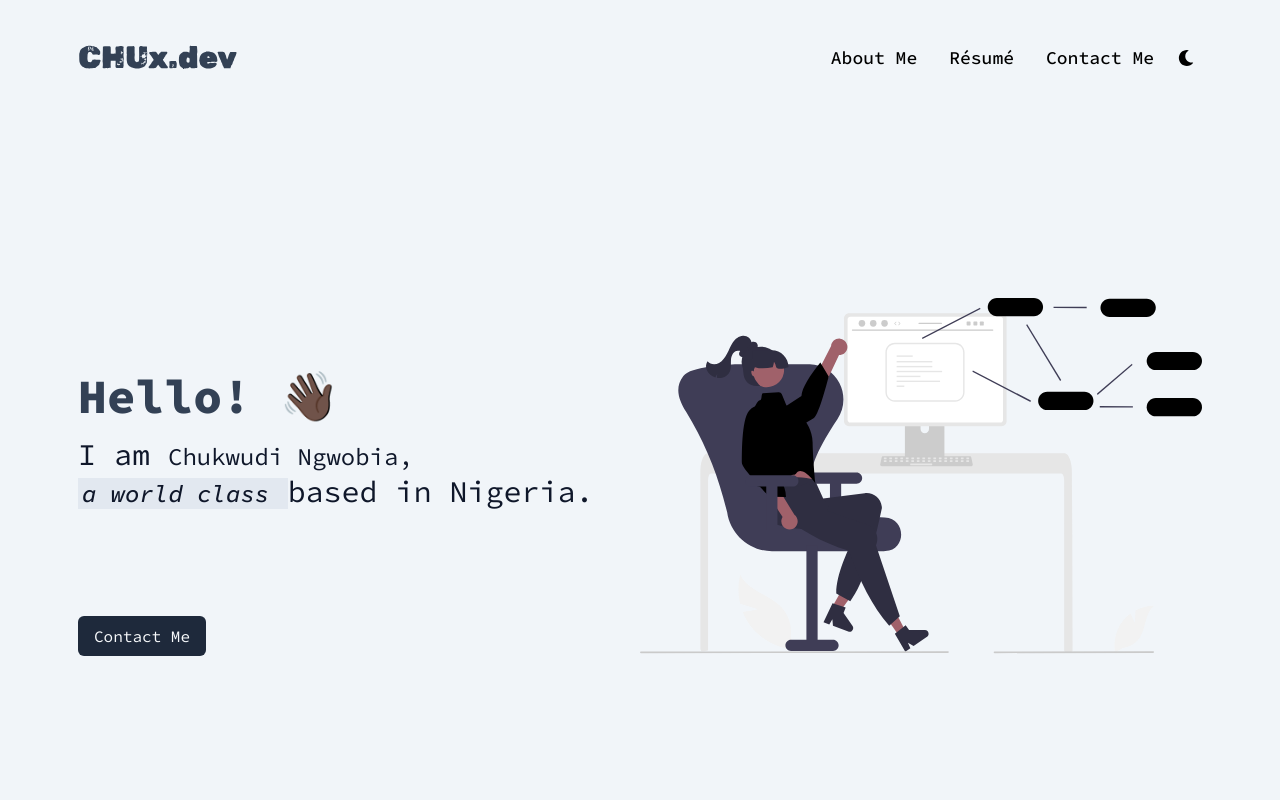
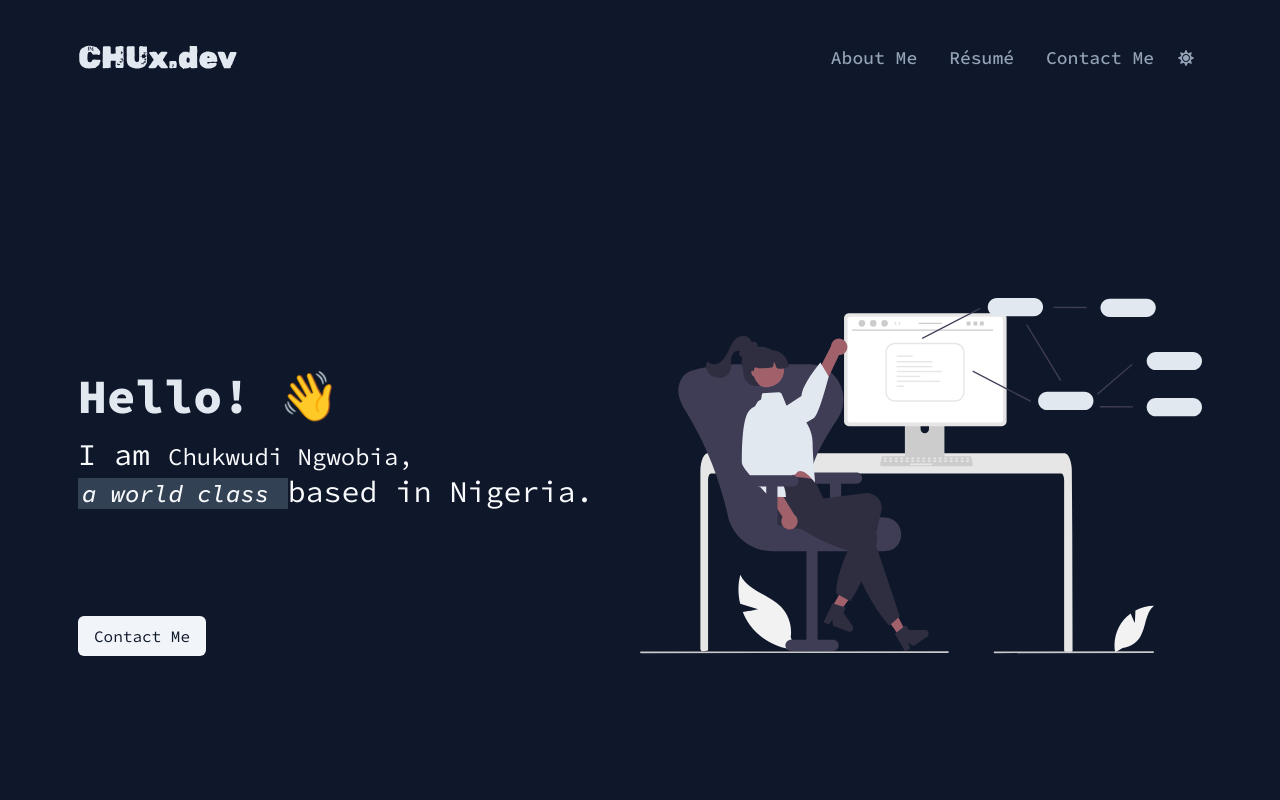
Before and after one commit to chuxmykel/chux.dev, a React (Vite) app: page / in a window 1280 px wide. Shown: the top 800 px of the page. Built offline with nearby package versions, Linux system fonts and the light colour scheme.

Commit message:
add dark mode toggle

```diff
--- a/src/App.tsx
+++ b/src/App.tsx
@@ -1,4 +1,7 @@
 import { BrowserRouter as Router, Route, Switch } from "react-router-dom";
+
+import { ThemeProvider } from "./context/theme.context";
+
 import { Nav } from "./components/Nav";
 import { Home } from "./pages";
 import { About } from "./pages/About";
@@ -7,6 +10,7 @@ import { ThankYou } from "./pages/ThankYou";
 
 export function App() {
   return (
+    <ThemeProvider>
       <div className="flex justify-center items-center box-content bg-slate-100 dark:bg-slate-900">
         <div className="w-full md:w-[1140px] min-h-screen">
           <div className="px-2 pt-10 pb-12 font-source-code-pro">
@@ -30,5 +34,6 @@ export function App() {
           </div>
         </div>
       </div>
+    </ThemeProvider>
   );
 }
--- a/src/components/Nav.tsx
+++ b/src/components/Nav.tsx
@@ -1,8 +1,9 @@
-import { useState } from "react";
+import { useState, useContext } from "react";
 import { FaHamburger, FaMoon, FaSun, FaWindowClose } from "react-icons/fa";
 import { Link } from "react-router-dom";
 import { HashLink } from "react-router-hash-link";
 
+import { ThemeContext } from "../context/theme.context";
 import { Logo } from "./Logo";
 
 export function Nav() {
@@ -61,6 +62,7 @@ interface MenuItem {
 }
 
 function Menu({ menuItems }: MenuProps) {
+  const { toggleTheme } = useContext(ThemeContext);
   return (
     <div className="flex justify-end items-center gap-1">
       <ul className="bg-slate-100 dark:bg-gray-900 rounded-md w-64 p-8 md:hidden">
@@ -93,7 +95,7 @@ function Menu({ menuItems }: MenuProps) {
           );
         })}
 
-        <div className="flex justify-center pt-2">
+        <div className="flex justify-center pt-2" onClick={toggleTheme}>
           <div className={`block md:hidden p-2 ${commonLinkClasses}`}>
             <FaMoon className="h-4 w-4 dark:hidden" />
             <FaSun className="h-4 w-4 hidden dark:block" />
@@ -131,7 +133,10 @@ function Menu({ menuItems }: MenuProps) {
           );
         })}
       </ul>
-      <div className={`hidden md:block p-2 ${commonLinkClasses}`}>
+      <div
+        className={`hidden md:block p-2 ${commonLinkClasses}`}
+        onClick={toggleTheme}
+      >
         <FaMoon className="h-4 w-4 dark:hidden" />
         <FaSun className="h-4 w-4 hidden dark:block" />
       </div>
@@ -140,7 +145,7 @@ function Menu({ menuItems }: MenuProps) {
 }
 
 const commonLinkClasses =
-  "hover:bg-slate-100 dark:hover:bg-slate-700 dark:text-slate-400 rounded-full cursor-pointer";
+  "hover:bg-slate-300 dark:hover:bg-slate-700 dark:text-slate-400 rounded-full cursor-pointer";
 
 interface LinkProps {
   label: string;
--- /dev/null
+++ b/src/context/theme.context.tsx
@@ -0,0 +1,29 @@
+import { createContext, useEffect, useState } from "react";
+
+const defaultTheme = "dark";
+
+export const ThemeContext = createContext({
+  theme: defaultTheme,
+  toggleTheme: () => {},
+});
+
+export function ThemeProvider({ children }: any) {
+  const [theme, setTheme] = useState(defaultTheme);
+
+  useEffect(() => {
+    const userTheme = localStorage.getItem("theme") || defaultTheme;
+    setTheme(userTheme);
+    console.log("Rendered with theme===========> ", theme);
+  }, [theme]);
+
+  function toggleTheme() {
+    const newTheme = theme === "light" ? "dark" : "light";
+    localStorage.setItem("theme", newTheme);
+    setTheme(newTheme);
+  }
+  return (
+    <ThemeContext.Provider value={{ theme, toggleTheme }}>
+      <div className={(theme === "dark" && "dark") || ""}>{children}</div>
+    </ThemeContext.Provider>
+  );
+}
--- a/src/svg/Logo.svg.tsx
+++ b/src/svg/Logo.svg.tsx
@@ -1,4 +1,9 @@
+import { useContext } from "react";
+
+import { ThemeContext } from "../context/theme.context";
+
 export function Logo() {
+  const { theme } = useContext(ThemeContext);
   return (
     <svg
       version="1.0"
@@ -8,10 +13,7 @@ export function Logo() {
     >
       <g
         transform="translate(0.000000,209.000000) scale(0.100000,-0.100000)"
-        fill="#334155"
-
-        // TODO: For Dark mode
-        // fill="#E2E8F0"
+        fill={`${theme === "dark" ? "#E2E8F0" : "#334155"}`}
         stroke="none"
       >
         <path
--- a/tailwind.config.cjs
+++ b/tailwind.config.cjs
@@ -9,4 +9,5 @@ module.exports = {
     },
   },
   plugins: [],
+  darkMode: "class"
 };
```
Lines whose indentation alone changed are shown as unchanged.
